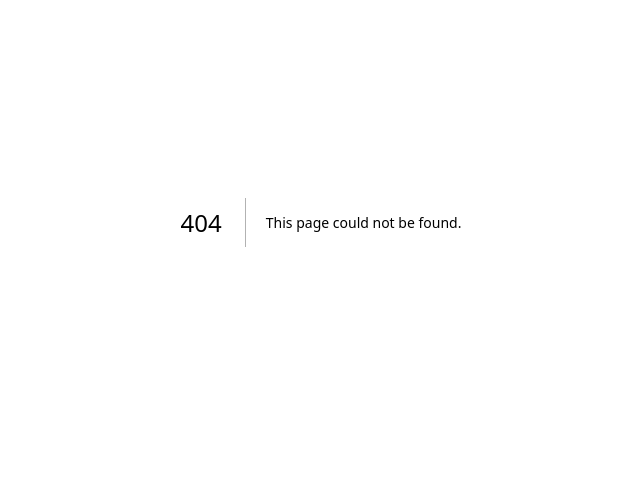
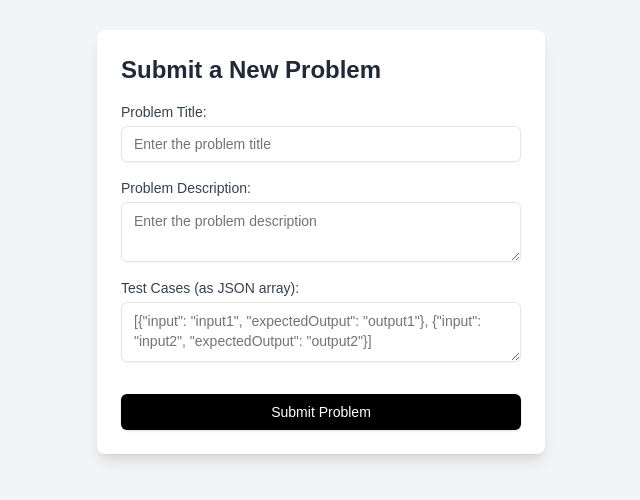
Before and after one commit to prince-2003/socrates, a Next.js app: page /submit-problems in a window 1280 px wide. Before the commit this address had no page. Shown: the part 178-678 px from the top of the page, without its empty margins (319-959 px from the left). Built offline with nearby package versions, Linux system fonts and the light colour scheme.

Commit message:
Added submit-problems

```diff
--- a/app/page.tsx
+++ b/app/page.tsx
@@ -36,7 +36,7 @@ export default function HomePage() {
         </li>
 
         <li className="w-full md:w-auto">
-          <Link href="/submit-problem" passHref>
+          <Link href="/submit-problems" passHref>
             <Button className="w-full hover:scale-105 transition-transform">
               Submit a New Problem
             </Button>
--- /dev/null
+++ b/app/submit-problems/page.tsx
@@ -0,0 +1,106 @@
+'use client';
+
+import { useEffect, useState, useRef } from 'react';
+import { db } from '@/lib/firebase';
+import { collection, addDoc } from 'firebase/firestore';
+import { Button } from '@/components/ui/button';
+import { Textarea } from '@/components/ui/textarea';
+import { Input } from '@/components/ui/input';
+import { gsap } from 'gsap';
+
+// Define the structure for test case objects
+interface TestCase {
+  input: string;
+  expectedOutput: string;
+}
+
+export default function SubmitProblemPage() {
+  const [title, setTitle] = useState<string>('');
+  const [description, setDescription] = useState<string>('');
+  const [testCases, setTestCases] = useState<string>('');
+  const [error, setError] = useState<string>('');
+
+  const formRef = useRef<HTMLDivElement | null>(null);
+
+  const handleSubmit = async () => {
+    try {
+
+      const parsedTestCases: TestCase[] = JSON.parse(testCases);
+
+
+      if (!Array.isArray(parsedTestCases) || !parsedTestCases.every((tc) => typeof tc.input === 'string' && typeof tc.expectedOutput === 'string')) {
+        throw new Error('Invalid test cases format. Must be an array of objects with "input" and "expectedOutput" as strings.');
+      }
+
+
+      await addDoc(collection(db, 'problems'), {
+        title,
+        description,
+        testCases: parsedTestCases,
+      });
+
+
+      setTitle('');
+      setDescription('');
+      setTestCases('');
+      setError('');
+    } catch (err) {
+      if (err instanceof Error) {
+        setError(`Failed to submit problem: ${err.message}`);
+      } else {
+        setError('An unknown error occurred.');
+      }
+    }
+  };
+
+  useEffect(() => {
+    if (formRef.current) {
+      gsap.to(formRef.current, { opacity: 1, y: 20, duration: 1 });
+    }
+  }, []);
+
+  return (
+    <div className="min-h-screen bg-gray-100 flex items-center justify-center">
+      <div ref={formRef} className="bg-white p-6 rounded-lg shadow-lg max-w-md w-full">
+        <h1 className="text-2xl font-bold text-gray-800 mb-4">Submit a New Problem</h1>
+
+        <div className="mb-4">
+          <label className="block text-sm font-medium text-gray-700">Problem Title:</label>
+          <Input
+            type="text"
+            value={title}
+            onChange={(e) => setTitle(e.target.value)}
+            placeholder="Enter the problem title"
+            className="mt-1 block w-full"
+          />
+        </div>
+
+        <div className="mb-4">
+          <label className="block text-sm font-medium text-gray-700">Problem Description:</label>
+          <Textarea
+            value={description}
+            onChange={(e) => setDescription(e.target.value)}
+            placeholder="Enter the problem description"
+            className="mt-1 block w-full"
+          />
+        </div>
+
+        <div className="mb-4">
+          <label className="block text-sm font-medium text-gray-700">Test Cases (as JSON array):</label>
+          <Textarea
+            value={testCases}
+            onChange={(e) => setTestCases(e.target.value)}
+            placeholder={`[{"input": "input1", "expectedOutput": "output1"}, {"input": "input2", "expectedOutput": "output2"}]`}
+            className="mt-1 block w-full"
+          />
+        </div>
+
+        {error && <p className="text-red-600">{error}</p>}
+
+        <Button onClick={handleSubmit} className="w-full mt-4 bg-black text-white hover:scale-105 transition-transform">
+          Submit Problem
+        </Button>
+      </div>
+    </div>
+  );
+}
--- /dev/null
+++ b/components/ui/textarea.tsx
@@ -0,0 +1,24 @@
+import * as React from "react"
+
+import { cn } from "@/lib/utils"
+
+export interface TextareaProps
+  extends React.TextareaHTMLAttributes<HTMLTextAreaElement> {}
+
+const Textarea = React.forwardRef<HTMLTextAreaElement, TextareaProps>(
+  ({ className, ...props }, ref) => {
+    return (
+      <textarea
+        className={cn(
+          "flex min-h-[60px] w-full rounded-md border border-input bg-transparent px-3 py-2 text-sm shadow-sm placeholder:text-muted-foreground focus-visible:outline-none focus-visible:ring-1 focus-visible:ring-ring disabled:cursor-not-allowed disabled:opacity-50",
+          className
+        )}
+        ref={ref}
+        {...props}
+      />
+    )
+  }
+)
+Textarea.displayName = "Textarea"
+
+export { Textarea }
```
